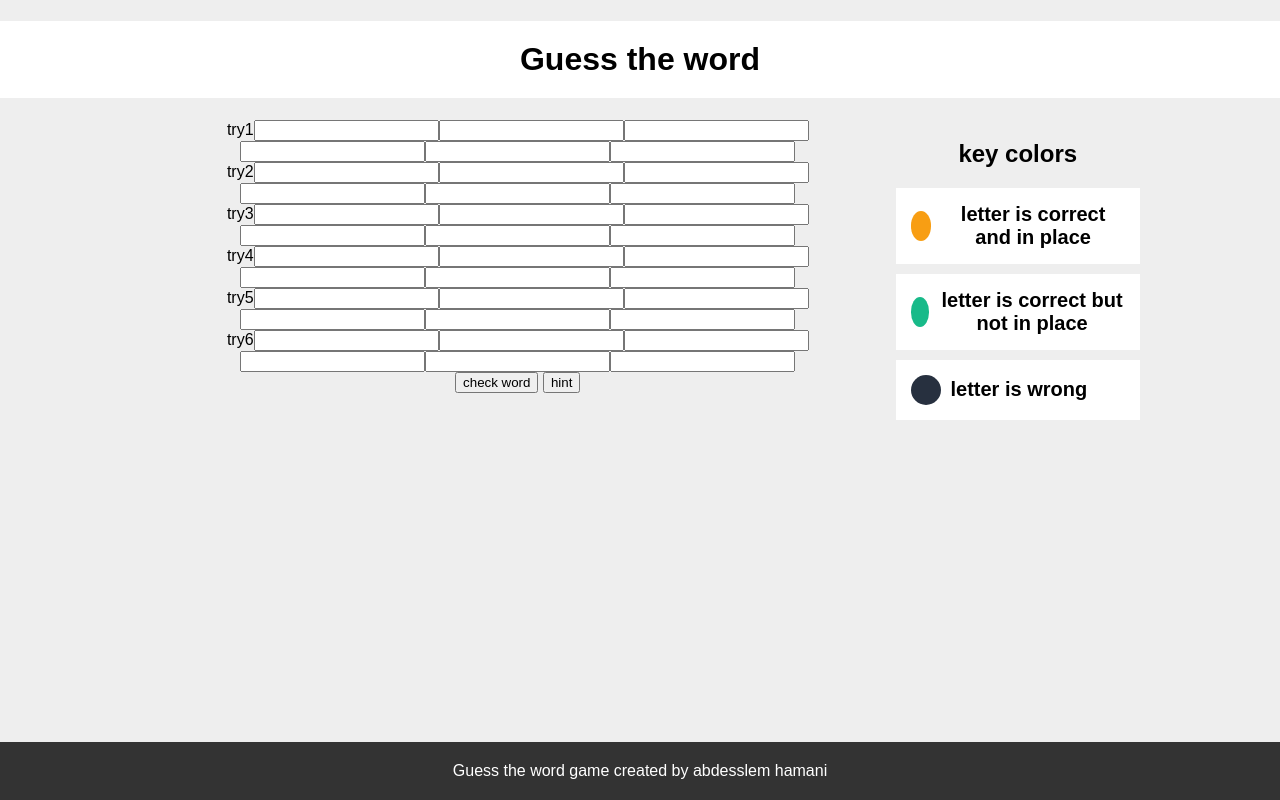
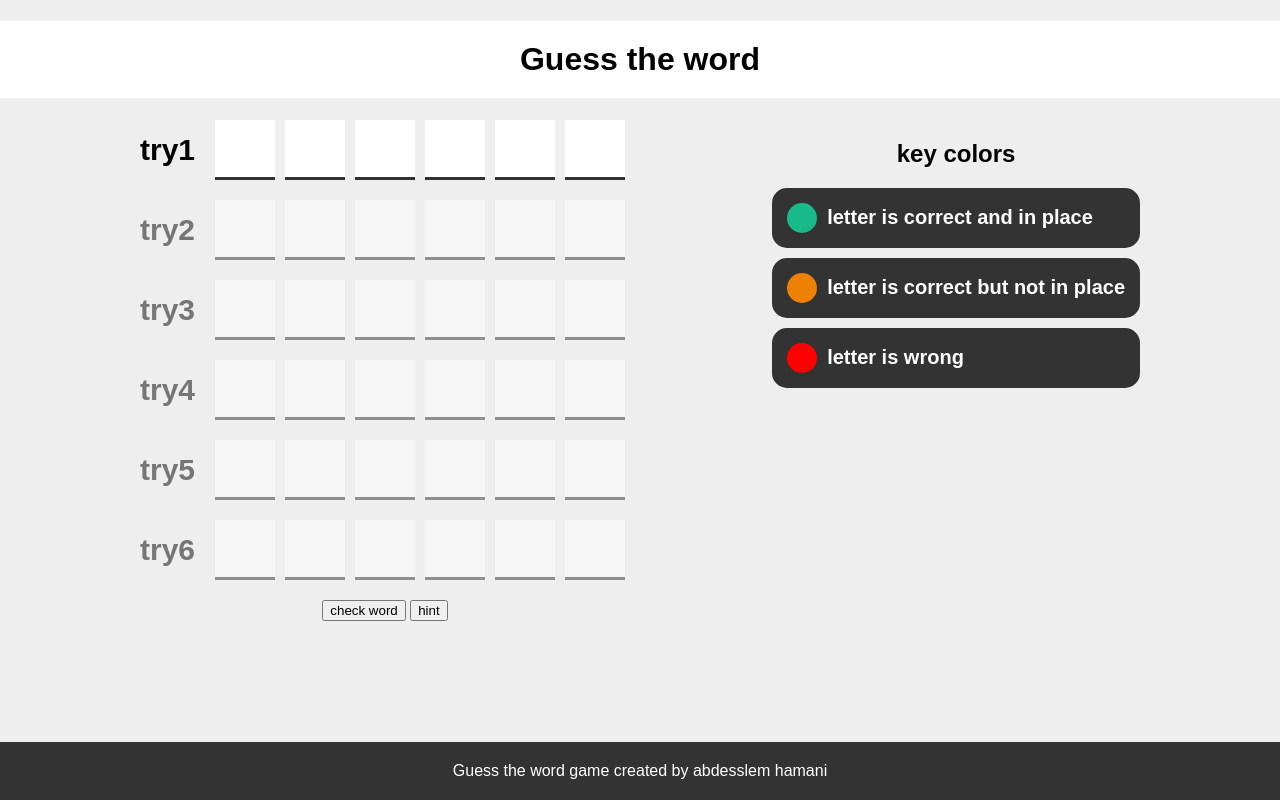
Before and after one commit to abdesslemhamani/guess-game, a plain HTML site: page index.html in a window 1280 px wide. Drawn offline with Linux system fonts and the light colour scheme.

Commit message:
some change in css

```diff
--- a/style.css
+++ b/style.css
@@ -29,7 +29,63 @@ h1 {
     justify-content: space-between;
 
     .game-area {
-        text-align: center;
+        .inputs {
+            >div {
+                margin-bottom: 20px;
+                display: flex;
+                justify-content: center;
+                align-items: center;
+
+                span {
+                    font-size: 30px;
+                    margin-right: 15px;
+                    font-weight: bold;
+                }
+            }
+
+
+            .disabled-inputs {
+                opacity: 0.5;
+                pointer-events: none;
+            }
+
+            input {
+                margin: 0 5px;
+                width: 60px;
+                height: 60px;
+                text-align: center;
+                font-size: 50px;
+                caret-color: var(--primary-color);
+                background-color: white;
+                border: none;
+                border-bottom: 3px solid #333;
+
+
+
+                &:focus {
+                    outline-color: #a40039;
+
+                }
+
+                &.in-place {
+                    background-color: #18ba89;
+                    border: #18ba89;
+                    color: white;
+                }
+
+                &.not-in-place {
+                    background-color: #ee8003;
+                    border: #ee8003;
+                    color: white;
+                }
+
+                &.no {
+                    background-color: #ff0000;
+                    border: #ff0000;
+                    color: white;
+                }
+            }
+        }
     }
 
     .key-colors {
@@ -37,8 +93,10 @@ h1 {
             display: flex;
             align-items: center;
             padding: 15px;
-            background-color: white;
+            background-color: #333;
             margin-bottom: 10px;
+            border-radius: 15px;
+            color: white;
 
             .key {
                 width: 30px;
@@ -47,15 +105,15 @@ h1 {
                 margin-right: 10px;
 
                 &.in-place {
-                    background-color: #f89e13;
+                    background-color: #18ba89;
                 }
 
                 &.not-in-place {
-                    background-color: #18ba89;
+                    background-color: #ee8003;
                 }
 
                 &.no {
-                    background-color: #27303f;
+                    background-color: #ff0000;
                 }
             }
 
@@ -76,3 +134,4 @@ footer {
     width: 100%;
     background-color: #333;
     color: white;
+}
```
